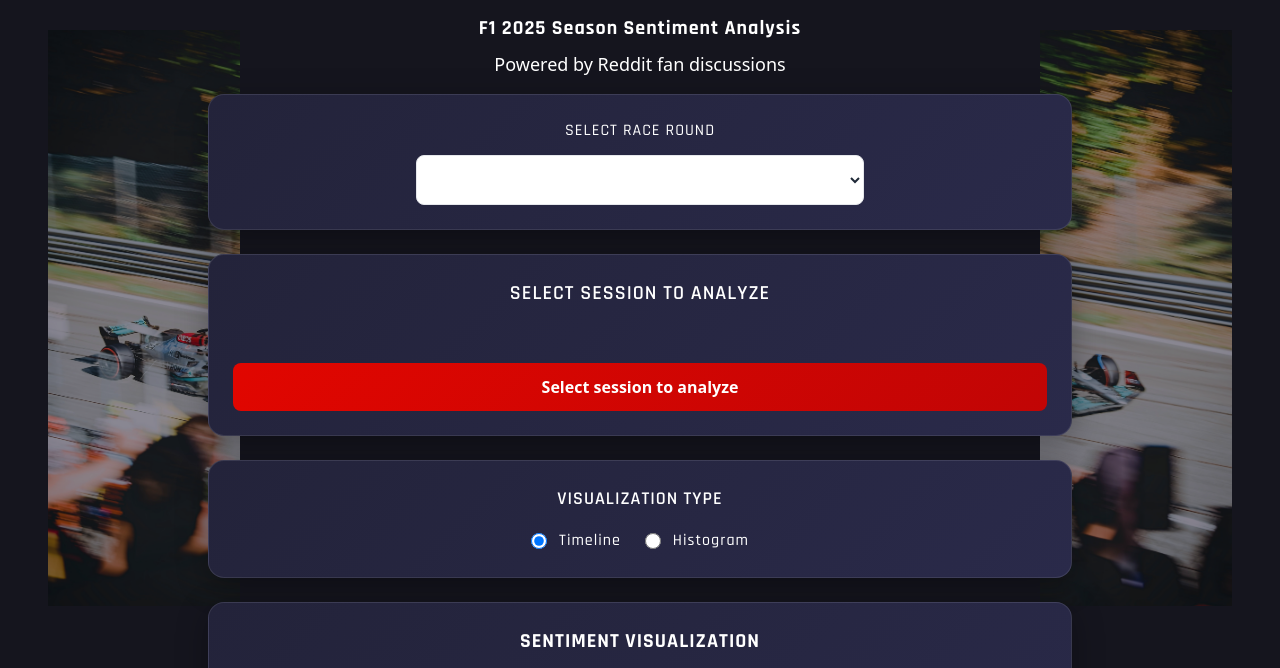
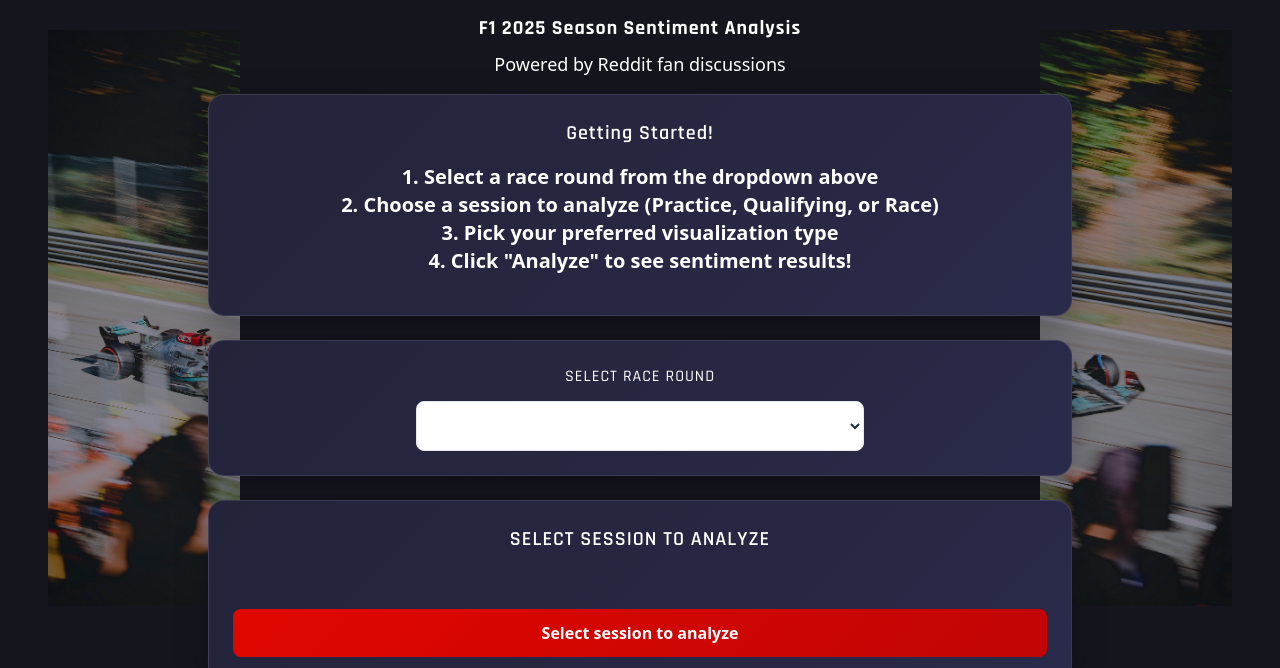
Before and after one commit to Paz77/F1-Sentiment-Analysis, a website: page front end/index.html in a window 1280 px wide. Shown: the part 58-726 px from the top of the page. Drawn offline with nearby package versions, Linux system fonts and the light colour scheme; no server answers.

Commit message:
added "getting started" card

```diff
--- a/front end/index.html
+++ b/front end/index.html
@@ -318,6 +318,18 @@
             </p>
 
             <main class="max-w-4xl mx-auto px-4">
+                <div class="analysis-card p-6 mb-6" id="getting-started">
+                    <h3 class="f1-subtitle text-xl font-semibold mb-4 text-white text-center">
+                        Getting Started!
+                    </h3>
+                    <div class="text-white text-xl font-semibold mb-4 text-white text-center">
+                        <p>1. Select a race round from the dropdown above</p>
+                        <p>2. Choose a session to analyze (Practice, Qualifying, or Race)</p>
+                        <p>3. Pick your preferred visualization type</p>
+                        <p>4. Click "Analyze" to see sentiment results!</p>
+                    </div>
+                </div>
+
                 <!-- Round Selection Card -->
                 <div class="analysis-card p-6 mb-6">
                     <div class="text-center">
```
